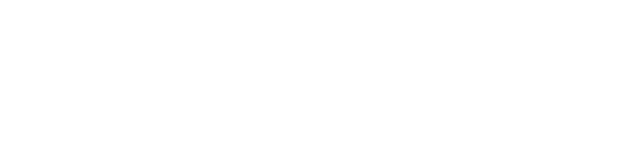
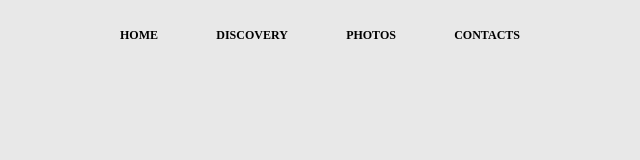
Before and after one commit to Mariammmy/davaleba13, a plain HTML site: page index.html in a window 1280 px wide. Shown: the whole page, without its empty margins (18-658 px from the left). Drawn offline with Linux system fonts and the light colour scheme.

Commit message:
add navigation

```diff
--- a/index.html
+++ b/index.html
@@ -6,7 +6,16 @@
     <link rel="stylesheet" href="css/styles.css" />
     <title>Davaleba 13</title>
 </head>
-<body>
-
+<body  style="background-color: #e8e8e8">
+    <header>
+        <nav>
+            <div>
+                <p> HOME </p>
+                <p> DISCOVERY </p>
+                <p> PHOTOS </p>
+                <p> CONTACTS </p>
+            </div>
+        </nav>
+    </header>
 </body>
 </html>
--- a/scss/_mixins.scss
+++ b/scss/_mixins.scss
@@ -0,0 +1,12 @@
+@mixin w-h($width, $height) {
+    width: $width;
+    height: $height;
+}
+
+@mixin go-flex($dir: row, $justify: center, $align: center, $wrap: nowrap) {
+    display: flex;
+    flex-direction: $dir;
+    flex-wrap: $wrap;
+    justify-content: $justify;
+    align-items: $align;
+  }
--- a/scss/_placeholders.scss
+++ b/scss/_placeholders.scss
@@ -0,0 +1,5 @@
+%center-element {
+    display: flex;
+    justify-content: center;
+    align-items: center;
+  }
--- a/scss/_variables.scss
+++ b/scss/_variables.scss
@@ -0,0 +1,6 @@
+$primary-color: #8a8787;
+$secondary-color: white;
+
+$sm-font-size: 10px;
+$md-font-size: 12px;
+$lg-font-size: 20px;
--- a/scss/styles.scss
+++ b/scss/styles.scss
@@ -2,3 +2,16 @@
 @import "variables";
 @import "placeholders";
 @import "mixins";
+
+body{
+    @include w-h(100%, 50px);
+    div{
+        @include w-h(400px, 50px);
+        @include go-flex(row, space-between);
+        margin: 10px 5px 5px 138px;
+    }
+    p{
+        font-size: $md-font-size;
+        font-weight: 700;
+    }
+}
```
Also changed, not shown: css/styles.css, 1 other file.
